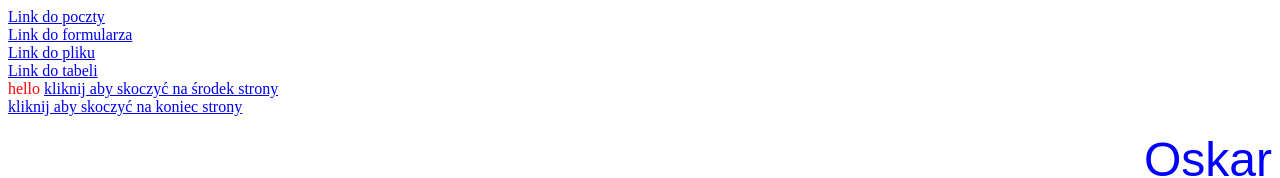
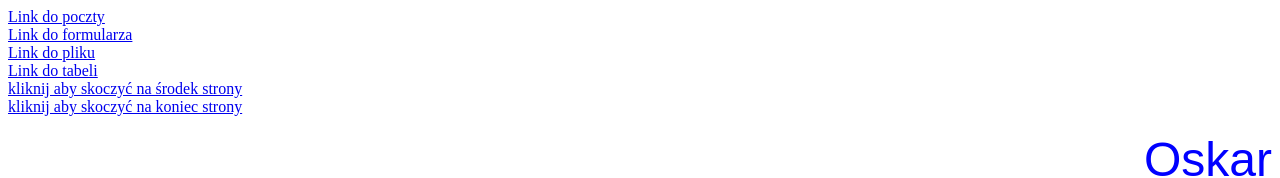
Before and after one commit to oskbene/zadania-1-6, a plain HTML site: page index.html in a window 1280 px wide. Shown: the top 178 px of the page. Drawn offline with Linux system fonts and the light colour scheme.

Commit message:
Update index.html

```diff
--- a/index.html
+++ b/index.html
@@ -11,7 +11,7 @@
 <A HREF="formularz_Benert.html">Link do formularza</a><br>
 <A HREF="plik_Benert.html">Link do pliku</a><br>
 <A HREF="tabela_Benert.html">Link do tabeli</a><br>
-    <font color="red">hello</font>
+
 <a href="#skok_środek">kliknij aby skoczyć na środek strony</a><br>
 <a href="#skok_koniec">kliknij aby skoczyć na koniec strony</a>
 <p align="right"> <font color="blue" size="7" face="Arial"> Oskar </font> </p> <br>
```
